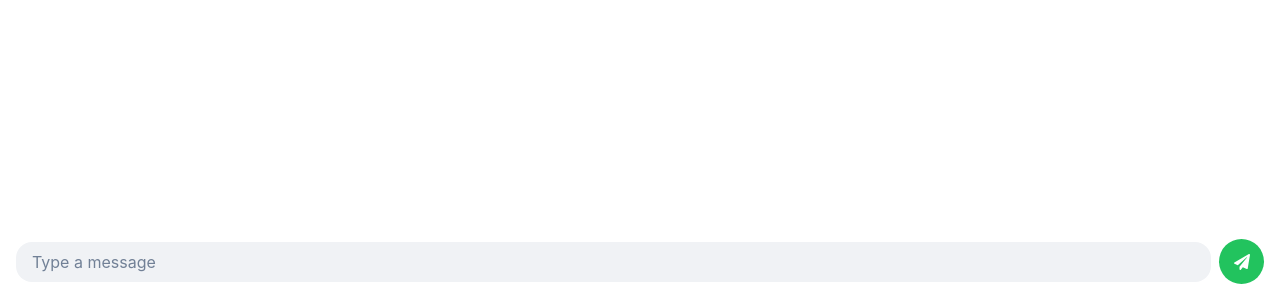
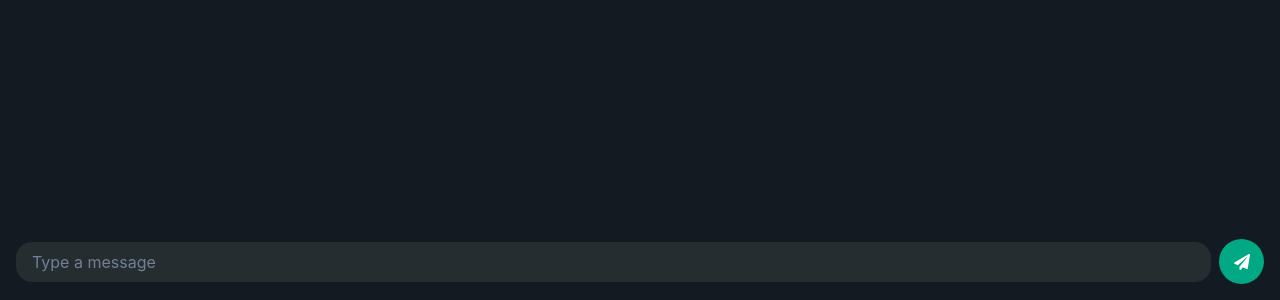
Before and after one commit to GPT-Engineer-App/chattybot, a React (Vite) app: page / in a window 1280 px wide. Shown: the part 500-800 px from the top of the page. Built offline with nearby package versions, Linux system fonts and the light colour scheme.

Commit message:
Implemented dark mode by updating the theme configuration to include dark colors for the background, text, and message bubbles. Adjusted input and button styles to match the dark mode theme.
you are a ui/ux expert make it dark mode

```diff
--- a/src/pages/Index.jsx
+++ b/src/pages/Index.jsx
@@ -7,11 +7,34 @@ const theme = extendTheme({
     global: {
       "html, body": {
         height: "100%",
+        background: "#111b21",
+        color: "#e5ddd5",
       },
       "#root": {
         height: "100%",
       },
     },
+  },
+  components: {
+    Button: {
+      defaultProps: {
+        colorScheme: "whatsapp",
+      },
+    },
+    Input: {
+      baseStyle: {
+        field: {
+          color: "white",
+        },
+      },
+    },
+  },
+  colors: {
+    whatsapp: {
+      300: "#00A884",
+    },
+    userMessageBg: "#005c4b",
+    botMessageBg: "#262d31",
   },
 });
 
@@ -51,17 +74,17 @@ const Index = () => {
 
   return (
     <ChakraProvider theme={theme}>
-      <Flex height="100vh" flexDirection="column" p={4} bg="white">
+      <Flex height="100vh" flexDirection="column" p={4} bg="#111b21">
         <VStack flex={1} overflowY="auto" spacing={1}>
           {messages.map((message) => (
-            <Flex key={message.id} alignSelf={message.sender === "user" ? "flex-end" : "flex-start"} bg={message.sender === "user" ? "whatsapp.300" : "#ECE5DD"} p={3} borderRadius="lg" maxWidth="75%" m={1}>
+            <Flex key={message.id} alignSelf={message.sender === "user" ? "flex-end" : "flex-start"} bg={message.sender === "user" ? "userMessageBg" : "botMessageBg"} p={3} borderRadius="lg" maxWidth="75%" m={1}>
               <Text>{message.text}</Text>
             </Flex>
           ))}
         </VStack>
         <HStack mt={4}>
-          <Input placeholder="Type a message" value={input} onChange={handleInputChange} onKeyPress={handleInputKeyPress} borderRadius="2xl" border="none" bg="#f0f2f5" px={4} />
-          <Button colorScheme="whatsapp" onClick={handleSendMessage} borderRadius="full" p="0" minW="45px" h="45px" alignItems="center" justifyContent="center" bg="whatsapp.500" _hover={{ bg: "whatsapp.600" }}>
+          <Input placeholder="Type a message" value={input} onChange={handleInputChange} onKeyPress={handleInputKeyPress} borderRadius="2xl" border="none" bg="#262d31" px={4} />
+          <Button onClick={handleSendMessage} borderRadius="full" p="0" minW="45px" h="45px" alignItems="center" justifyContent="center" bg="whatsapp.300" _hover={{ bg: "#00A884" }}>
             <FaPaperPlane />
           </Button>
         </HStack>
```
